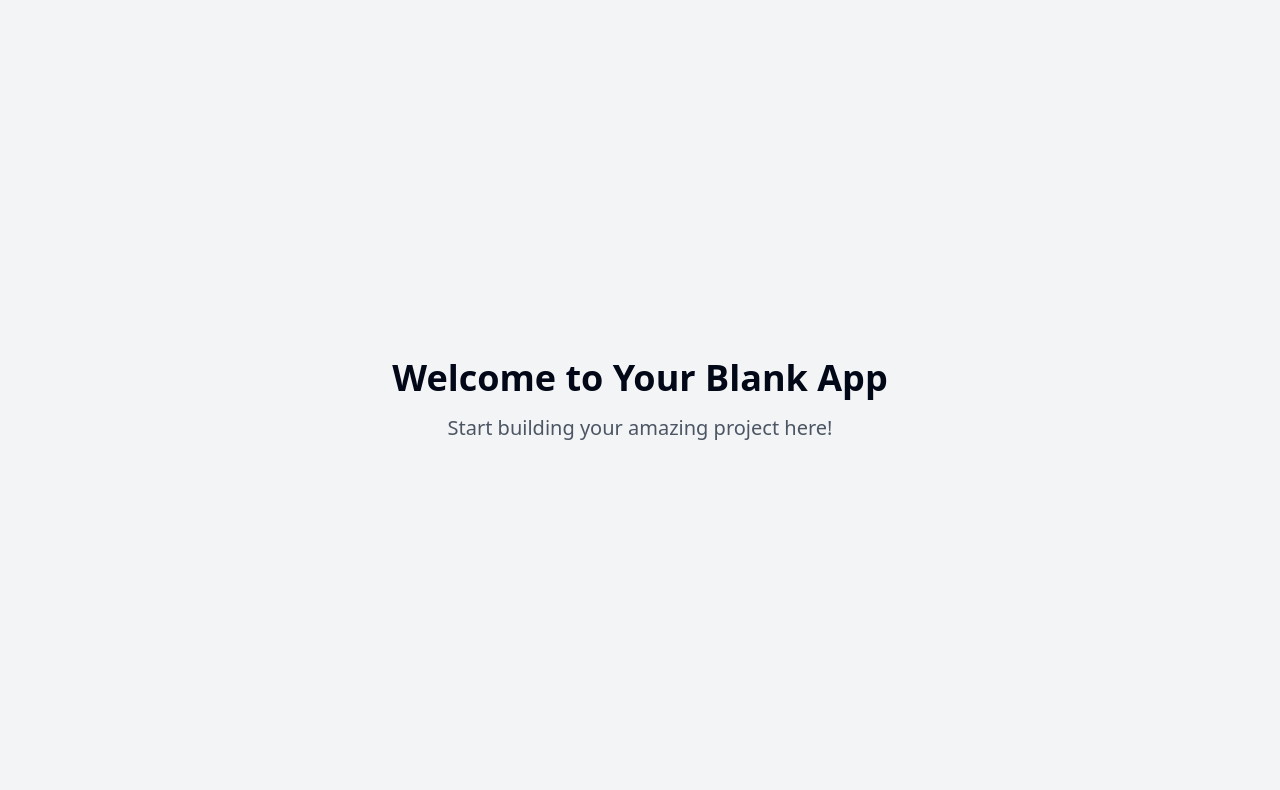
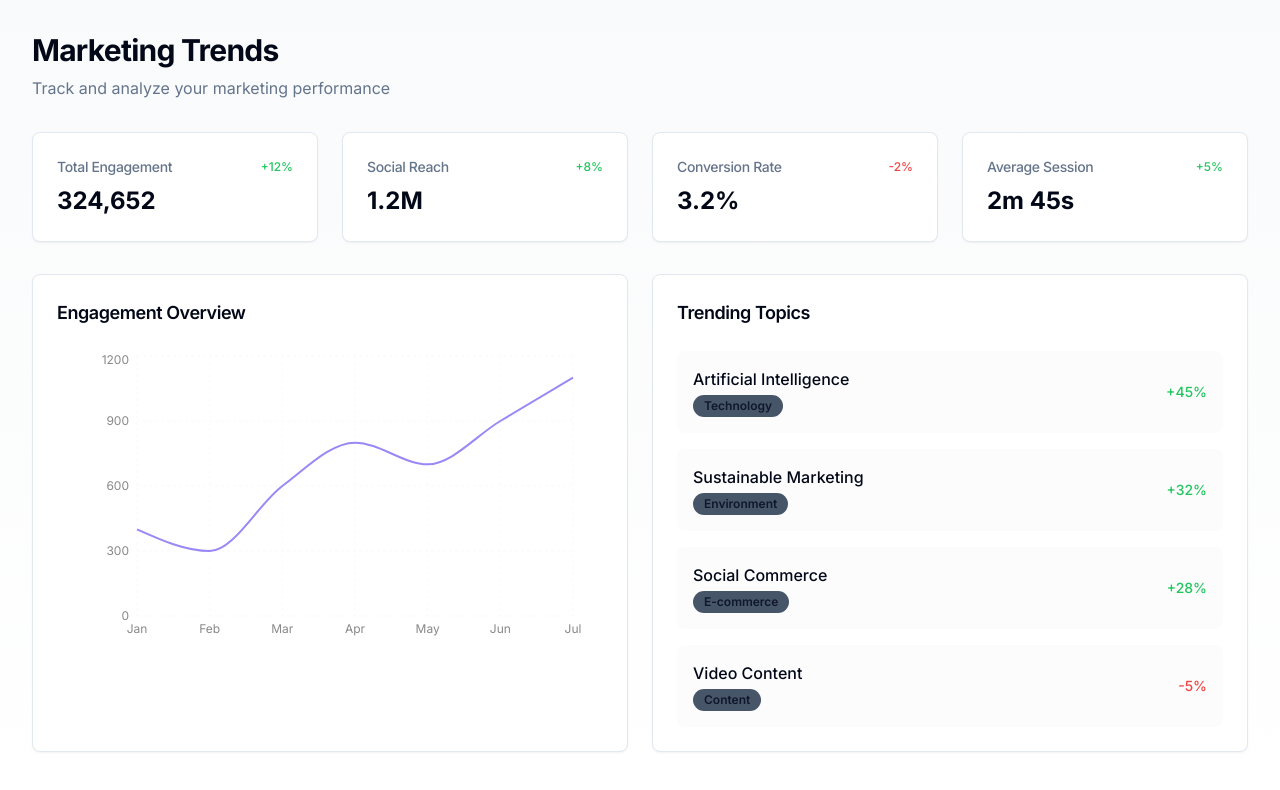
Before and after one commit to matrixbegins/poco-trend-analyzer, a React (Vite) app: page / in a window 1280 px wide. Shown: the top 790 px of the page. Built offline with nearby package versions, Linux system fonts and the light colour scheme.

Commit message:
Implement marketing trends project
This commit implements a basic project for visualizing and analyzing marketing trends.  Further details will be added in subsequent commits.

```diff
--- /dev/null
+++ b/src/components/MetricCard.tsx
@@ -0,0 +1,35 @@
+
+import { Card, CardContent, CardHeader, CardTitle } from "@/components/ui/card";
+import { cn } from "@/lib/utils";
+
+interface MetricCardProps {
+  title: string;
+  value: string | number;
+  description?: string;
+  trend?: number;
+  className?: string;
+}
+
+export function MetricCard({ title, value, description, trend, className }: MetricCardProps) {
+  return (
+    <Card className={cn("animate-fade-up", className)}>
+      <CardHeader className="flex flex-row items-center justify-between space-y-0 pb-2">
+        <CardTitle className="text-sm font-medium text-muted-foreground">{title}</CardTitle>
+        {trend && (
+          <span className={cn(
+            "text-xs font-medium",
+            trend > 0 ? "text-green-500" : "text-red-500"
+          )}>
+            {trend > 0 ? "+" : ""}{trend}%
+          </span>
+        )}
+      </CardHeader>
+      <CardContent>
+        <div className="text-2xl font-bold">{value}</div>
+        {description && (
+          <p className="text-xs text-muted-foreground mt-1">{description}</p>
+        )}
+      </CardContent>
+    </Card>
+  );
+}
--- /dev/null
+++ b/src/components/TrendChart.tsx
@@ -0,0 +1,56 @@
+
+import { LineChart, Line, XAxis, YAxis, CartesianGrid, Tooltip, ResponsiveContainer } from 'recharts';
+import { Card, CardContent, CardHeader, CardTitle } from "@/components/ui/card";
+
+interface DataPoint {
+  name: string;
+  value: number;
+}
+
+interface TrendChartProps {
+  title: string;
+  data: DataPoint[];
+  className?: string;
+}
+
+export function TrendChart({ title, data, className }: TrendChartProps) {
+  return (
+    <Card className={className}>
+      <CardHeader>
+        <CardTitle className="text-lg font-semibold">{title}</CardTitle>
+      </CardHeader>
+      <CardContent>
+        <div className="h-[300px] w-full">
+          <ResponsiveContainer width="100%" height="100%">
+            <LineChart data={data} margin={{ top: 5, right: 30, left: 20, bottom: 5 }}>
+              <CartesianGrid strokeDasharray="3 3" opacity={0.1} />
+              <XAxis
+                dataKey="name"
+                stroke="#888888"
+                fontSize={12}
+                tickLine={false}
+                axisLine={false}
+              />
+              <YAxis
+                stroke="#888888"
+                fontSize={12}
+                tickLine={false}
+                axisLine={false}
+                tickFormatter={(value) => `${value}`}
+              />
+              <Tooltip />
+              <Line
+                type="monotone"
+                dataKey="value"
+                stroke="#9b87f5"
+                strokeWidth={2}
+                dot={false}
+                activeDot={{ r: 6, fill: "#9b87f5" }}
+              />
+            </LineChart>
+          </ResponsiveContainer>
+        </div>
+      </CardContent>
+    </Card>
+  );
+}
--- /dev/null
+++ b/src/components/TrendingTopics.tsx
@@ -0,0 +1,47 @@
+
+import { Card, CardContent, CardHeader, CardTitle } from "@/components/ui/card";
+import { Badge } from "@/components/ui/badge";
+
+interface Topic {
+  name: string;
+  category: string;
+  trend: number;
+}
+
+interface TrendingTopicsProps {
+  topics: Topic[];
+  className?: string;
+}
+
+export function TrendingTopics({ topics, className }: TrendingTopicsProps) {
+  return (
+    <Card className={className}>
+      <CardHeader>
+        <CardTitle className="text-lg font-semibold">Trending Topics</CardTitle>
+      </CardHeader>
+      <CardContent>
+        <div className="space-y-4">
+          {topics.map((topic, index) => (
+            <div
+              key={topic.name}
+              className="flex items-center justify-between p-4 rounded-lg bg-gray-50/50 animate-fade-in"
+              style={{ animationDelay: `${index * 100}ms` }}
+            >
+              <div className="space-y-1">
+                <p className="font-medium">{topic.name}</p>
+                <Badge variant="secondary" className="text-xs">
+                  {topic.category}
+                </Badge>
+              </div>
+              <span className={`text-sm font-medium ${
+                topic.trend > 0 ? "text-green-500" : "text-red-500"
+              }`}>
+                {topic.trend > 0 ? "+" : ""}{topic.trend}%
+              </span>
+            </div>
+          ))}
+        </div>
+      </CardContent>
+    </Card>
+  );
+}
--- a/src/index.css
+++ b/src/index.css
@@ -1,3 +1,6 @@
+
+@import url('https://fonts.googleapis.com/css2?family=Inter:wght@400;500;600;700&display=swap');
+
 @tailwind base;
 @tailwind components;
 @tailwind utilities;
@@ -6,96 +9,43 @@
   :root {
     --background: 0 0% 100%;
     --foreground: 222.2 84% 4.9%;
-
     --card: 0 0% 100%;
     --card-foreground: 222.2 84% 4.9%;
-
     --popover: 0 0% 100%;
     --popover-foreground: 222.2 84% 4.9%;
-
     --primary: 222.2 47.4% 11.2%;
     --primary-foreground: 210 40% 98%;
-
     --secondary: 210 40% 96.1%;
     --secondary-foreground: 222.2 47.4% 11.2%;
-
     --muted: 210 40% 96.1%;
     --muted-foreground: 215.4 16.3% 46.9%;
-
     --accent: 210 40% 96.1%;
     --accent-foreground: 222.2 47.4% 11.2%;
-
     --destructive: 0 84.2% 60.2%;
     --destructive-foreground: 210 40% 98%;
-
     --border: 214.3 31.8% 91.4%;
     --input: 214.3 31.8% 91.4%;
     --ring: 222.2 84% 4.9%;
-
     --radius: 0.5rem;
-
-    --sidebar-background: 0 0% 98%;
-
-    --sidebar-foreground: 240 5.3% 26.1%;
-
-    --sidebar-primary: 240 5.9% 10%;
-
-    --sidebar-primary-foreground: 0 0% 98%;
-
-    --sidebar-accent: 240 4.8% 95.9%;
-
-    --sidebar-accent-foreground: 240 5.9% 10%;
-
-    --sidebar-border: 220 13% 91%;
-
-    --sidebar-ring: 217.2 91.2% 59.8%;
   }
 
-  .dark {
-    --background: 222.2 84% 4.9%;
-    --foreground: 210 40% 98%;
-
-    --card: 222.2 84% 4.9%;
-    --card-foreground: 210 40% 98%;
-
-    --popover: 222.2 84% 4.9%;
-    --popover-foreground: 210 40% 98%;
-
-    --primary: 210 40% 98%;
-    --primary-foreground: 222.2 47.4% 11.2%;
-
-    --secondary: 217.2 32.6% 17.5%;
-    --secondary-foreground: 210 40% 98%;
-
-    --muted: 217.2 32.6% 17.5%;
-    --muted-foreground: 215 20.2% 65.1%;
-
-    --accent: 217.2 32.6% 17.5%;
-    --accent-foreground: 210 40% 98%;
-
-    --destructive: 0 62.8% 30.6%;
-    --destructive-foreground: 210 40% 98%;
-
-    --border: 217.2 32.6% 17.5%;
-    --input: 217.2 32.6% 17.5%;
-    --ring: 212.7 26.8% 83.9%;
-    --sidebar-background: 240 5.9% 10%;
-    --sidebar-foreground: 240 4.8% 95.9%;
-    --sidebar-primary: 224.3 76.3% 48%;
-    --sidebar-primary-foreground: 0 0% 100%;
-    --sidebar-accent: 240 3.7% 15.9%;
-    --sidebar-accent-foreground: 240 4.8% 95.9%;
-    --sidebar-border: 240 3.7% 15.9%;
-    --sidebar-ring: 217.2 91.2% 59.8%;
-  }
-}
-
-@layer base {
   * {
     @apply border-border;
   }
 
   body {
-    @apply bg-background text-foreground;
+    @apply bg-background text-foreground font-sans antialiased;
+  }
+
+  .chart-container {
+    @apply relative transition-all duration-300 ease-in-out;
+  }
+
+  .metric-card {
+    @apply bg-white rounded-lg p-6 shadow-sm border border-gray-100 hover:shadow-md transition-all duration-300;
+  }
+
+  .trend-card {
+    @apply bg-white/50 backdrop-blur-sm rounded-lg p-6 border border-gray-100 hover:border-accent/20 transition-all duration-300;
   }
 }
--- a/src/pages/Index.tsx
+++ b/src/pages/Index.tsx
@@ -1,14 +1,66 @@
-// Update this page (the content is just a fallback if you fail to update the page)
 
-const Index = () => {
+import { MetricCard } from "@/components/MetricCard";
+import { TrendChart } from "@/components/TrendChart";
+import { TrendingTopics } from "@/components/TrendingTopics";
+
+const metrics = [
+  { title: "Total Engagement", value: "324,652", trend: 12 },
+  { title: "Social Reach", value: "1.2M", trend: 8 },
+  { title: "Conversion Rate", value: "3.2%", trend: -2 },
+  { title: "Average Session", value: "2m 45s", trend: 5 },
+];
+
+const chartData = [
+  { name: "Jan", value: 400 },
+  { name: "Feb", value: 300 },
+  { name: "Mar", value: 600 },
+  { name: "Apr", value: 800 },
+  { name: "May", value: 700 },
+  { name: "Jun", value: 900 },
+  { name: "Jul", value: 1100 },
+];
+
+const trendingTopics = [
+  { name: "Artificial Intelligence", category: "Technology", trend: 45 },
+  { name: "Sustainable Marketing", category: "Environment", trend: 32 },
+  { name: "Social Commerce", category: "E-commerce", trend: 28 },
+  { name: "Video Content", category: "Content", trend: -5 },
+];
+
+export default function Index() {
   return (
-    <div className="min-h-screen flex items-center justify-center bg-gray-100">
-      <div className="text-center">
-        <h1 className="text-4xl font-bold mb-4">Welcome to Your Blank App</h1>
-        <p className="text-xl text-gray-600">Start building your amazing project here!</p>
+    <div className="min-h-screen bg-gradient-to-b from-gray-50 to-white p-8">
+      <div className="max-w-7xl mx-auto space-y-8">
+        <div className="space-y-2">
+          <h1 className="text-3xl font-bold tracking-tight">Marketing Trends</h1>
+          <p className="text-muted-foreground">
+            Track and analyze your marketing performance
+          </p>
+        </div>
+
+        <div className="grid gap-6 md:grid-cols-2 lg:grid-cols-4">
+          {metrics.map((metric) => (
+            <MetricCard
+              key={metric.title}
+              title={metric.title}
+              value={metric.value}
+              trend={metric.trend}
+            />
+          ))}
+        </div>
+
+        <div className="grid gap-6 md:grid-cols-2">
+          <TrendChart
+            title="Engagement Overview"
+            data={chartData}
+            className="animate-fade-up"
+          />
+          <TrendingTopics
+            topics={trendingTopics}
+            className="animate-fade-up"
+          />
+        </div>
       </div>
     </div>
   );
-};
-
-export default Index;
+}
--- a/tailwind.config.ts
+++ b/tailwind.config.ts
@@ -1,3 +1,4 @@
+
 import type { Config } from "tailwindcss";
 
 export default {
@@ -12,85 +13,75 @@ export default {
   theme: {
     container: {
       center: true,
-			padding: '2rem',
+      padding: "2rem",
       screens: {
-				'2xl': '1400px'
-			}
+        "2xl": "1400px",
+      },
     },
     extend: {
       colors: {
-				border: 'hsl(var(--border))',
-				input: 'hsl(var(--input))',
-				ring: 'hsl(var(--ring))',
-				background: 'hsl(var(--background))',
-				foreground: 'hsl(var(--foreground))',
+        border: "hsl(var(--border))",
+        input: "hsl(var(--input))",
+        ring: "hsl(var(--ring))",
+        background: "hsl(var(--background))",
+        foreground: "hsl(var(--foreground))",
         primary: {
-					DEFAULT: 'hsl(var(--primary))',
-					foreground: 'hsl(var(--primary-foreground))'
+          DEFAULT: "#1e293b",
+          foreground: "hsl(var(--primary-foreground))",
         },
         secondary: {
-					DEFAULT: 'hsl(var(--secondary))',
-					foreground: 'hsl(var(--secondary-foreground))'
+          DEFAULT: "#475569",
+          foreground: "hsl(var(--secondary-foreground))",
+        },
+        accent: {
+          DEFAULT: "#9b87f5",
+          foreground: "#ffffff",
         },
         destructive: {
-					DEFAULT: 'hsl(var(--destructive))',
-					foreground: 'hsl(var(--destructive-foreground))'
+          DEFAULT: "hsl(var(--destructive))",
+          foreground: "hsl(var(--destructive-foreground))",
         },
         muted: {
-					DEFAULT: 'hsl(var(--muted))',
-					foreground: 'hsl(var(--muted-foreground))'
-				},
-				accent: {
-					DEFAULT: 'hsl(var(--accent))',
-					foreground: 'hsl(var(--accent-foreground))'
+          DEFAULT: "hsl(var(--muted))",
+          foreground: "hsl(var(--muted-foreground))",
         },
         popover: {
-					DEFAULT: 'hsl(var(--popover))',
-					foreground: 'hsl(var(--popover-foreground))'
+          DEFAULT: "hsl(var(--popover))",
+          foreground: "hsl(var(--popover-foreground))",
         },
         card: {
-					DEFAULT: 'hsl(var(--card))',
-					foreground: 'hsl(var(--card-foreground))'
+          DEFAULT: "hsl(var(--card))",
+          foreground: "hsl(var(--card-foreground))",
         },
-				sidebar: {
-					DEFAULT: 'hsl(var(--sidebar-background))',
-					foreground: 'hsl(var(--sidebar-foreground))',
-					primary: 'hsl(var(--sidebar-primary))',
-					'primary-foreground': 'hsl(var(--sidebar-primary-foreground))',
-					accent: 'hsl(var(--sidebar-accent))',
-					'accent-foreground': 'hsl(var(--sidebar-accent-foreground))',
-					border: 'hsl(var(--sidebar-border))',
-					ring: 'hsl(var(--sidebar-ring))'
-				}
       },
-			borderRadius: {
-				lg: 'var(--radius)',
-				md: 'calc(var(--radius) - 2px)',
-				sm: 'calc(var(--radius) - 4px)'
+      fontFamily: {
+        sans: ["Inter", "sans-serif"],
       },
       keyframes: {
-				'accordion-down': {
-					from: {
-						height: '0'
+        "fade-up": {
+          "0%": {
+            opacity: "0",
+            transform: "translateY(10px)",
           },
-					to: {
-						height: 'var(--radix-accordion-content-height)'
-					}
+          "100%": {
+            opacity: "1",
+            transform: "translateY(0)",
           },
-				'accordion-up': {
-					from: {
-						height: 'var(--radix-accordion-content-height)'
         },
-					to: {
-						height: '0'
-					}
-				}
+        "fade-in": {
+          "0%": {
+            opacity: "0",
+          },
+          "100%": {
+            opacity: "1",
+          },
+        },
       },
       animation: {
-				'accordion-down': 'accordion-down 0.2s ease-out',
-				'accordion-up': 'accordion-up 0.2s ease-out'
-			}
-		}
+        "fade-up": "fade-up 0.5s ease-out",
+        "fade-in": "fade-in 0.3s ease-out",
+      },
+    },
   },
   plugins: [require("tailwindcss-animate")],
 } satisfies Config;
```
Lines whose indentation alone changed are shown as unchanged.
